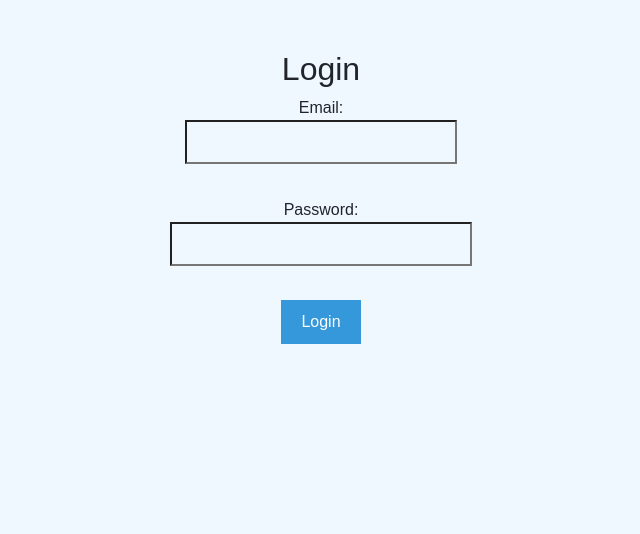
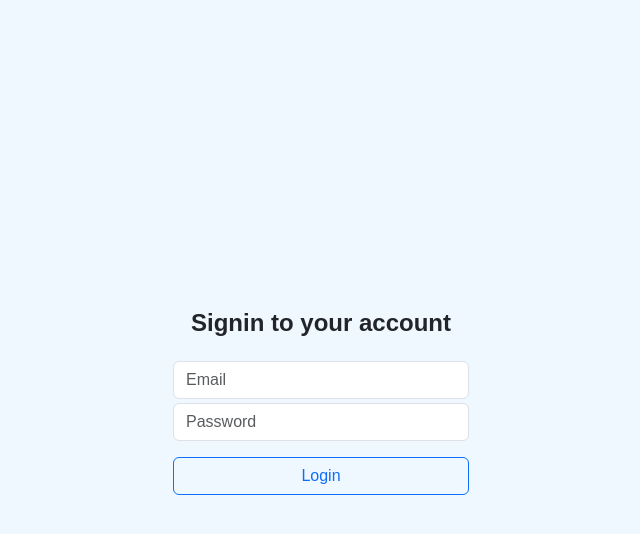
Before and after one commit to Arslanj9/Editmaster, a React (Vite) app in the folder frontend/: page /login in a window 1280 px wide. Shown: the top 534 px of the page, without its empty margins (319-959 px from the left). Built offline with nearby package versions, Linux system fonts and the light colour scheme.

Commit message:
Updating UI of Login.jsx

```diff
--- a/frontend/src/components/Auth/LoginForm.jsx
+++ b/frontend/src/components/Auth/LoginForm.jsx
@@ -43,38 +43,86 @@ const LoginForm = () => {
 
 
   return (
-    <div className="login-container">
-      <h2>Login</h2>
-      <form className="login-form" onSubmit={handleSubmit}>
-        <label>
-          Email:
+    <>
+      <main class="form-signin w-100 vh-100  m-auto ">
+        <div className='d-flex flex-column vh-100 align-items-center justify-content-center'>
+
+        <form className='container w-25 '>
+
+          {/* <h1 class="h3 mb-3 fw-normal">Please sign in</h1>
+          <div class="form-floating">
+            <input type="email" class="form-control" id="floatingInput" placeholder="name@example.com" />
+            <label for="floatingInput">Email address</label>
+          </div>
+          <div class="form-floating">
+            <input type="password" class="form-control" id="floatingPassword" placeholder="Password" />
+            <label for="floatingPassword">Password</label>
+          </div>
+
+          <button class="btn btn-primary w-100 py-2" type="submit">Sign in</button> */}
+{/*
+          <div class="form-floating">
            <input
              type="email"
              name="email"
              value={formData.email}
              onChange={handleChange}
+             placeholder='Email'
              required
            />
-        </label>
-        <br />
+          </div>
+         <br /> */}
 
-        <label>
-          Password:
-          <input
-            type="password"
-            name="password"
-            value={formData.password}
-            onChange={handleChange}
-            required
-          />
-        </label>
-        <br />
+        <h4 class="mb-4 mt-1 fw-bold text-center">Signin to your account</h4>
 
-        <button type="submit">Login</button>
+         <input type="email" className="form-control mt-1" id="floatingInput" placeholder="Email"/>
+         <input type="password" className="form-control mt-1" id="floatingPassword" placeholder="Password"/>
 
-        {error && <p className="error-message">{error}</p>}
+         <button type="submit" className='btn btn-outline-primary w-100 mt-3'>Login</button>
         </form>
         </div>
+      </main>
+    </>
+
+
+      // =============================================
+      //  -------------- THIS IS WORKING -------------
+      // ==============================================
+    // <div className="login-container">
+    //   <h2>Login</h2>
+    //   <form className="login-form" onSubmit={handleSubmit}>
+    //     <label>
+    //       Email:
+    //       <input
+    //         type="email"
+    //         name="email"
+    //         value={formData.email}
+    //         onChange={handleChange}
+    //         required
+    //       />
+    //     </label>
+    //     <br />
+
+    //     <label>
+    //       Password:
+    //       <input
+    //         type="password"
+    //         name="password"
+    //         value={formData.password}
+    //         onChange={handleChange}
+    //         required
+    //       />
+    //     </label>
+    //     <br />
+
+    //     <button type="submit">Login</button>
+
+    //     {error && <p className="error-message">{error}</p>}
+    //   </form>
+    // </div>
+    // =============================================
+    // |-------------- THIS IS WORKING -------------|
+    // ==============================================
   );
 };
 
--- a/frontend/src/components/common/Header.jsx
+++ b/frontend/src/components/common/Header.jsx
@@ -7,7 +7,9 @@ const Header = () => {
         <div className="container">
             <header className="d-flex flex-wrap align-items-center justify-content-center justify-content-md-between py-3 mb-4 border-bottom">
 
-                <h4 className='mt-1 mb-0 fw-bold'>Editmaster</h4>
+                <Link to="/" className='text-decoration-none'>
+                    <h4 className='mt-1 mb-0 fw-bold text-primary'>Editmaster</h4>
+                </Link>
                 <div className="col-md-3 text-end">
                     <Link to="/login" style={{height: "44px"}} className="btn btn-outline-primary pt-1 me-2">Login</Link>
                     <Link to="/register" style={{height: "44px"}} className="btn btn-primary pt-1">Signup</Link>
--- a/frontend/src/pages/Home.jsx
+++ b/frontend/src/pages/Home.jsx
@@ -19,9 +19,9 @@ const Home = () => {
     <>
       <Header />
       <div className="home-container">
-        <h2 className="welcome-header">Welcome to EditMaster, Your PDF and Image Editor</h2>
+        <h2 className='fw-bold'>Welcome to EditMaster, Your PDF and Image Editor</h2>
 
-        <p className="intro-text">Please create an account or log in to explore our features</p>
+        <p>Please create an account or log in to explore our features</p>
         <div className='auth-links'>
           <button className="auth-link" onClick={handleFacebookLogin}>Login with Facebook</button>
           <button className="auth-link" onClick={handleGoogleLogin}>Login with Google</button>
```
Lines whose indentation alone changed are shown as unchanged.
